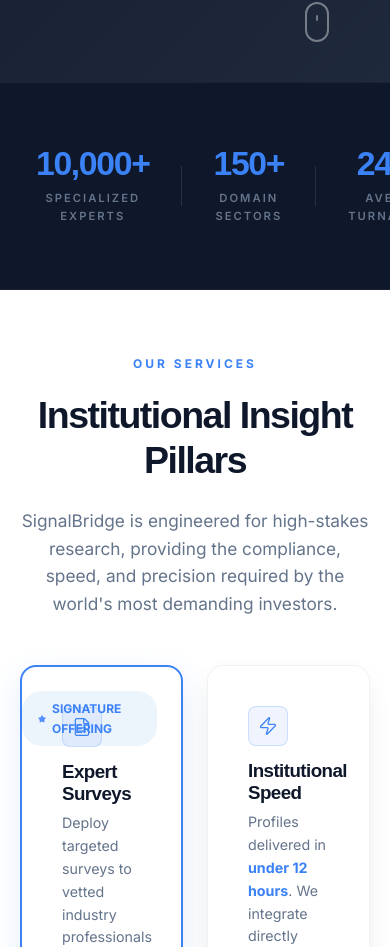
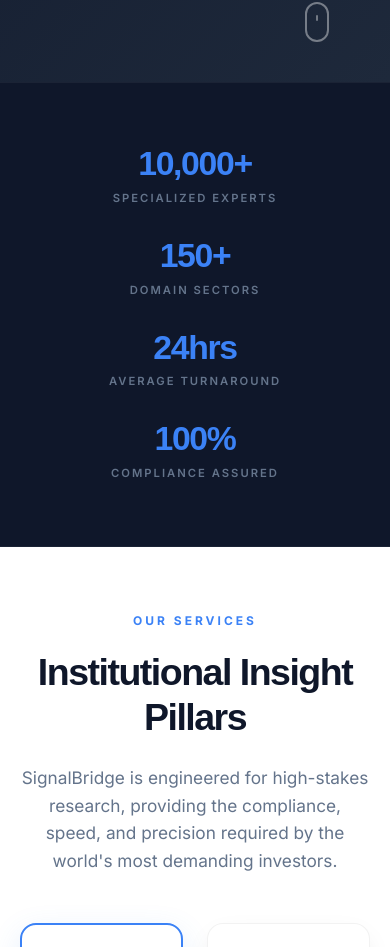
Before and after one commit to skydani26/signalbridge-insights, a Next.js app: page / in a window 390 px wide. Shown: the part 762-1709 px from the top of the page. Built offline with nearby package versions, Linux system fonts and the light colour scheme; a web font is replaced by a local one.

Commit message:
fix: make homepage stats bar responsive for mobile

```diff
--- a/src/app/home.module.css
+++ b/src/app/home.module.css
@@ -255,6 +255,20 @@
     gap: 32px;
 }
 
+@media (max-width: 992px) {
+    .statsGrid {
+        grid-template-columns: repeat(2, 1fr);
+        gap: 40px 20px;
+    }
+}
+
+@media (max-width: 480px) {
+    .statsGrid {
+        grid-template-columns: 1fr;
+        gap: 32px;
+    }
+}
+
 .statItem {
     position: relative;
     padding: 0 16px;
@@ -269,6 +283,20 @@
     height: 40px;
     width: 1px;
     background: rgba(255, 255, 255, 0.1);
+}
+
+@media (max-width: 992px) {
+
+    .statItem:nth-child(2)::after,
+    .statItem:last-child::after {
+        display: none;
+    }
+}
+
+@media (max-width: 480px) {
+    .statItem::after {
+        display: none;
+    }
 }
 
 .statNumber {
```
